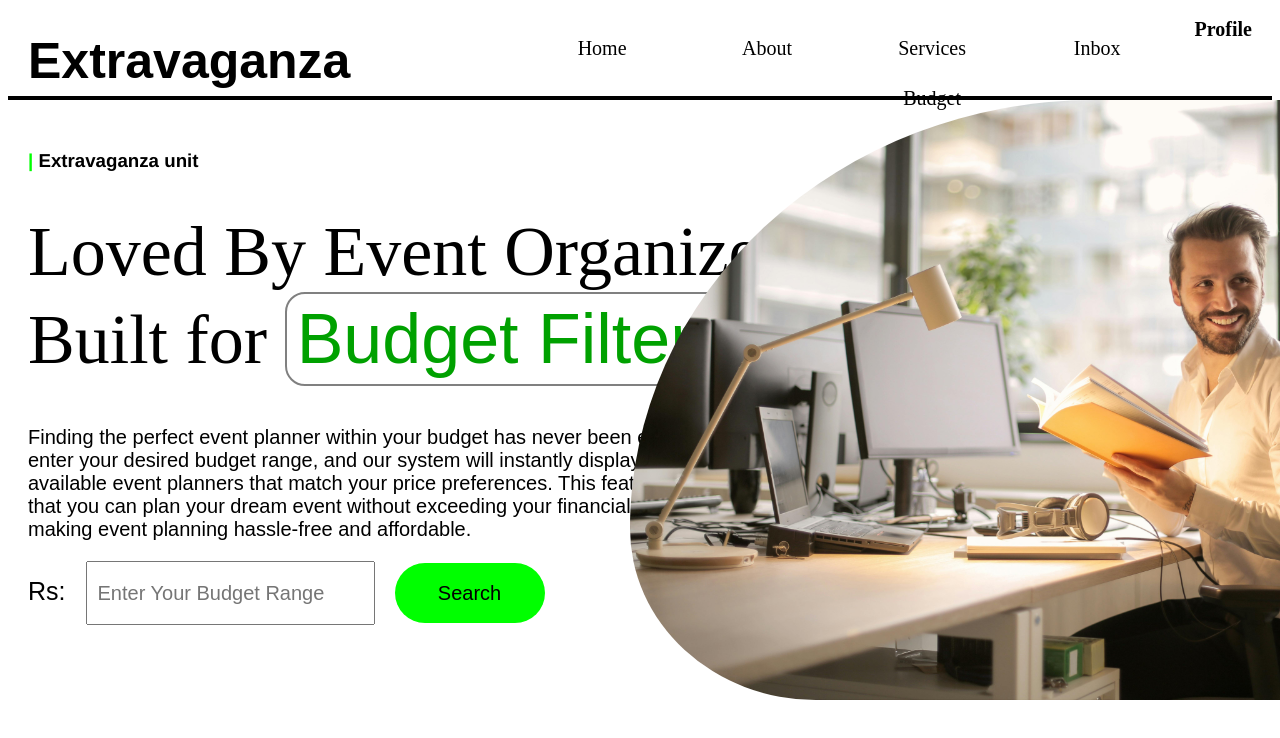
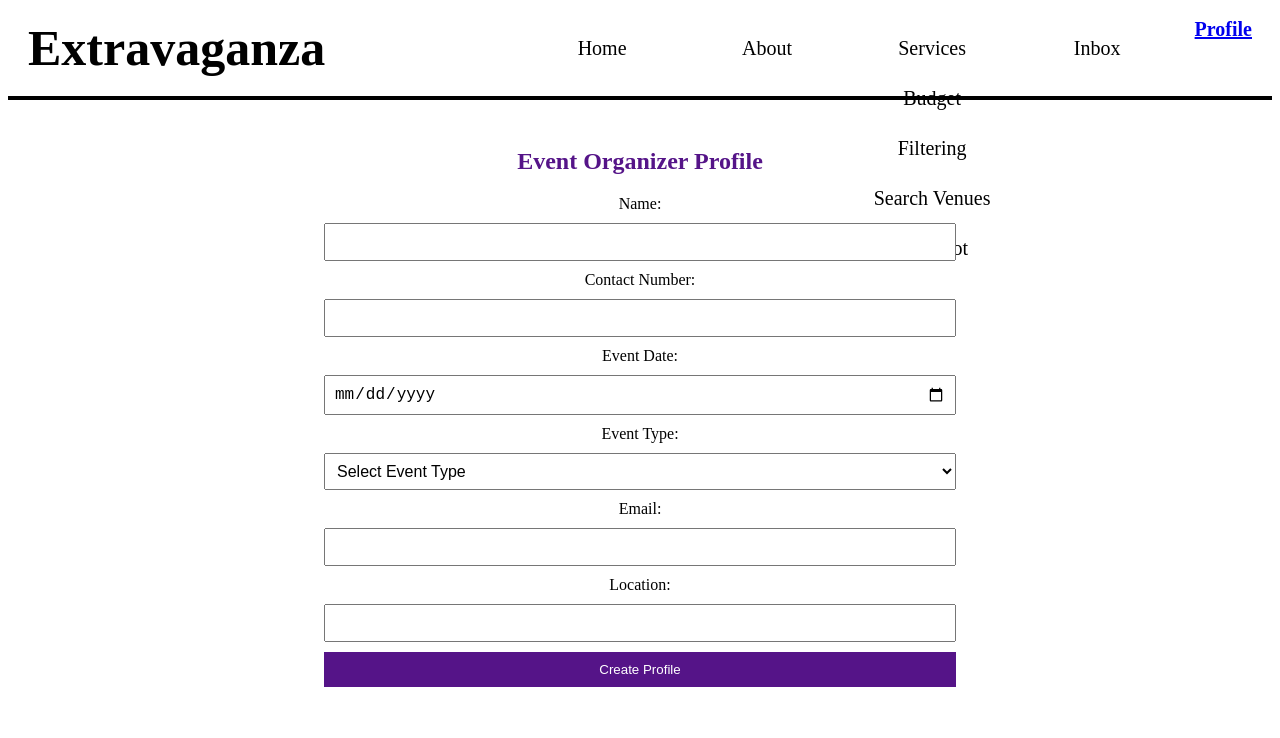
Before and after one commit to udanilokuhetti92/EventExtravaganza-Frontend, a React (Vite) app: page /event-organizer-profile in a window 1280 px wide. Shown: the top 738 px of the page. Built offline with nearby package versions, Linux system fonts and the light colour scheme.

Commit message:
Updated organizer profile

```diff
--- a/src/components/event_organizer_profile/event_organizer_profile.jsx
+++ b/src/components/event_organizer_profile/event_organizer_profile.jsx
@@ -1,7 +1,80 @@
-import React from 'react'
+import React, { useState, useEffect } from "react";
+import styles from "./event_organizer_profile.module.css"; // Import the CSS file
 
-export default function event_organizer_profile() {
+export default function EventOrganizerProfile() {
+  // State to manage profile data
+  const [profile, setProfile] = useState(null);
+  const [formData, setFormData] = useState({
+    name: "",
+    contactNumber: "",
+    eventDate: "",
+    eventType: "",
+    email: "",
+    location: "",
+  });
+
+  // Fetch profile data (Simulating fetching from backend)
+  useEffect(() => {
+    const storedProfile = JSON.parse(localStorage.getItem("eventOrganizerProfile"));
+    if (storedProfile) {
+      setProfile(storedProfile);
+    }
+  }, []);
+
+  // Handle form input changes
+  const handleChange = (e) => {
+    setFormData({ ...formData, [e.target.name]: e.target.value });
+  };
+
+  // Handle form submission (Simulating saving to backend)
+  const handleSubmit = (e) => {
+    e.preventDefault();
+    localStorage.setItem("eventOrganizerProfile", JSON.stringify(formData));
+    setProfile(formData);
+  };
+
   return (
-    <div>event_organizer_profile</div>
-  )
+    <div className={styles.container}>
+      <h2 className={styles.heading}>Event Organizer Profile</h2>
+
+      {/* If profile exists, show details */}
+      {profile ? (
+        <div className={styles.profileCard}>
+          <p><strong>Name:</strong> {profile.name}</p>
+          <p><strong>Contact Number:</strong> {profile.contactNumber}</p>
+          <p><strong>Event Date:</strong> {profile.eventDate}</p>
+          <p><strong>Event Type:</strong> {profile.eventType}</p>
+          <p><strong>Email:</strong> {profile.email}</p>
+          <p><strong>Location:</strong> {profile.location}</p>
+        </div>
+      ) : (
+        // If no profile, show the form
+        <form onSubmit={handleSubmit} className={styles.form}>
+          <label>Name:</label>
+          <input type="text" name="name" value={formData.name} onChange={handleChange} required />
+
+          <label>Contact Number:</label>
+          <input type="text" name="contactNumber" value={formData.contactNumber} onChange={handleChange} required />
+
+          <label>Event Date:</label>
+          <input type="date" name="eventDate" value={formData.eventDate} onChange={handleChange} required />
+
+          <label>Event Type:</label>
+          <select name="eventType" value={formData.eventType} onChange={handleChange} required>
+            <option value="">Select Event Type</option>
+            <option value="Wedding">Wedding</option>
+            <option value="Party">Party</option>
+          </select>
+
+          <label>Email:</label>
+          <input type="email" name="email" value={formData.email} onChange={handleChange} required />
+
+          <label>Location:</label>
+          <input type="text" name="location" value={formData.location} onChange={handleChange} required />
+
+          <button type="submit" className={styles.submitButton}>Create Profile</button>
+        </form>
+      )}
+    </div>
+  );
 }
--- /dev/null
+++ b/src/components/event_organizer_profile/event_organizer_profile.module.css
@@ -0,0 +1,44 @@
+.container {
+    width: 50%;
+    margin: auto;
+    padding: 20px;
+    text-align: center;
+  }
+
+  .heading {
+    color: #551488;
+    font-size: 24px;
+    margin-bottom: 20px;
+  }
+
+  .form {
+    display: flex;
+    flex-direction: column;
+    gap: 10px;
+  }
+
+  .form input,
+  .form select {
+    padding: 8px;
+    font-size: 16px;
+  }
+
+  .submitButton {
+    background-color: #551488;
+    color: white;
+    padding: 10px;
+    border: none;
+    cursor: pointer;
+  }
+
+  .submitButton:hover {
+    background-color: #4a0d7c;
+  }
+
+  .profileCard {
+    background-color: #f3f3f3;
+    padding: 15px;
+    border-radius: 10px;
+    box-shadow: 0px 4px 6px rgba(0, 0, 0, 0.1);
+    text-align: left;
+  }
--- a/src/components/navigation/navigation.jsx
+++ b/src/components/navigation/navigation.jsx
@@ -1,4 +1,5 @@
 import React from 'react';
+import { Link } from 'react-router-dom'; // Import Link
 import styles from '../navigation/navigation.module.css';
 
 export default function Navigation() {
@@ -19,7 +20,11 @@ export default function Navigation() {
             </div>
           </li>
           <li className={styles.list2}>Inbox</li>
-          <b><li className={styles.list3}>Profile</li></b>
+          <b>
+            <li className={styles.list3}>
+              <Link to="/event-organizer-profile" className={styles.link}>Profile</Link>
+            </li>
+          </b>
         </ul>
       </div>
       <hr style={{ border: "2px solid black" }} />
--- a/src/main.jsx
+++ b/src/main.jsx
@@ -1,16 +1,18 @@
-import { StrictMode } from 'react'
-import { createRoot } from 'react-dom/client'
-import BudgetFiltering from './budget_filtering/budget_filtering'
-import Home_page from './components/home_page/home_page'
-import Event_Organizer_Login from './components/log_in/event_organizer_login/event_organizer_login'
-import Event_Planner_Login from './components/log_in/event_planner_login/event_planner_login'
+import { StrictMode } from "react";
+import { createRoot } from "react-dom/client";
+import { BrowserRouter as Router, Route, Routes } from "react-router-dom";
+import BudgetFiltering from "./budget_filtering/budget_filtering";
+import EventOrganizerProfile from "./components/event_organizer_profile/event_organizer_profile";
+import Navigation from "./components/navigation/navigation";
 
-createRoot(document.getElementById('root')).render(
+createRoot(document.getElementById("root")).render(
   <StrictMode>
-    {/* <Home_page/> */}
-    <BudgetFiltering/>
-    {/* <Event_Organizer_Login/> */}
-    {/* <Event_Planner_Login/> */}
-
+    <Router>
+      <Navigation />
+      <Routes>
+        <Route path="/" element={<BudgetFiltering />} />
+        <Route path="/event-organizer-profile" element={<EventOrganizerProfile />} />
+      </Routes>
+    </Router>
   </StrictMode>
-)
+);
```
